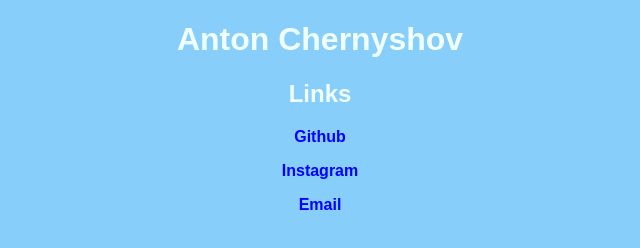
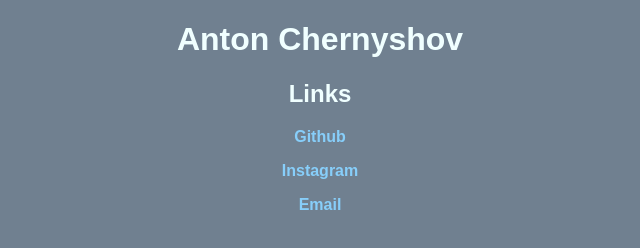
Before and after one commit to Anton-Chernyshov/Anton-Chernyshov.github.io, a plain HTML site: page index.html in a window 1280 px wide. Shown: the whole page, without its empty margins (320-960 px from the left). Drawn offline with Linux system fonts and the light colour scheme.

Commit message:
Update styles.css

```diff
--- a/styles.css
+++ b/styles.css
@@ -1,7 +1,8 @@
 body{
-    background-color: lightskyblue;
+    background-color: slategrey;
 }
 h1{
+    position: relative;
     color:azure;
     font-family: sans-serif;
     font-size: 200%;
@@ -17,13 +18,9 @@ p{
     font-size: 100%;
 }
 a{
-    color: blue;
+    color: lightskyblue;
     text-decoration: none;
 }
 a:hover{
     color:lightblue;
 }
-.tooltip{
-    position:relative;
-    display:inline-block;
-}
```
